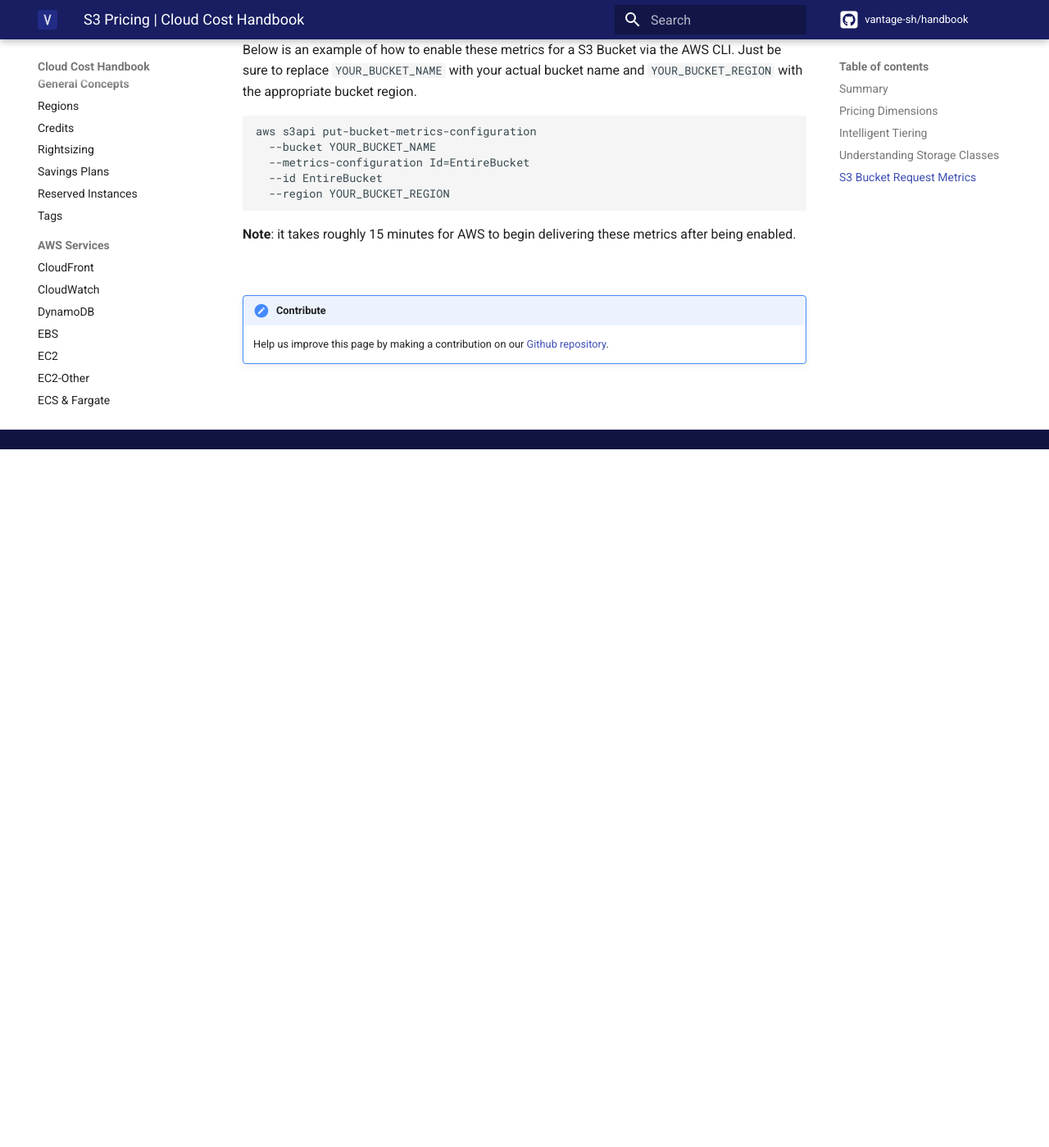
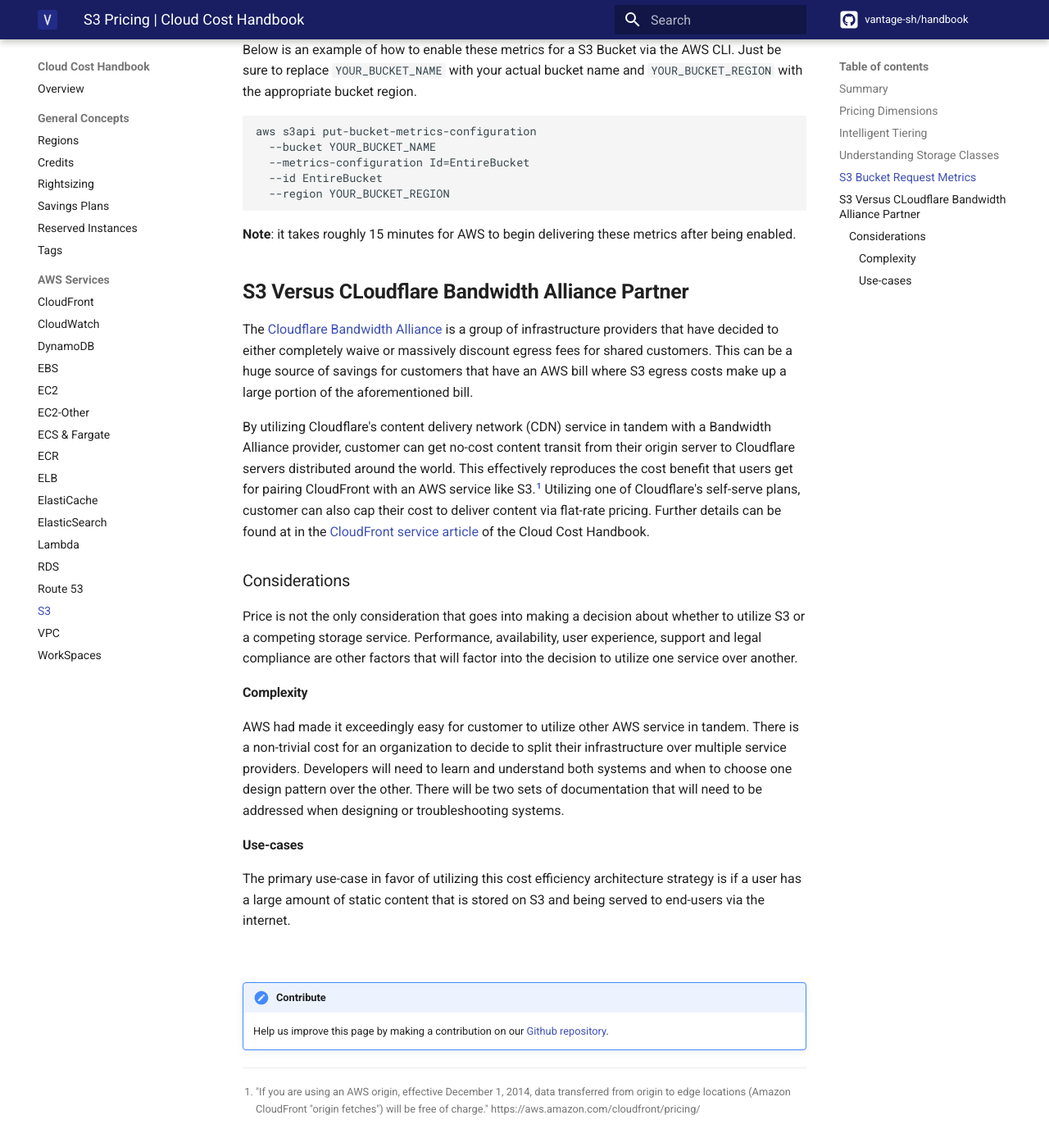
Before and after one commit to vantage-sh/handbook.vantage.sh, an MkDocs documentation site: the page built from docs/aws/services/s3-pricing.md, in a window 1280 px wide and 1400 px high, scrolled down 4809 px. Shown: the whole window at 82% size. Built offline with MkDocs 1.6.1 and Material for MkDocs 9.7.7, drawn with Linux system fonts in a browser that asks for light colours; comment, search, counter and statistics services are not loaded; before the commit the page ends 5357 px from its top, so only the background shows below that.

Commit message:
Add section to S3 section on Bandwidth Alliance

```diff
--- a/docs/aws/services/s3-pricing.md
+++ b/docs/aws/services/s3-pricing.md
@@ -63,6 +63,28 @@
 
 **Note**: it takes roughly 15 minutes for AWS to begin delivering these metrics after being enabled.
 
+
+## S3 Versus CLoudflare Bandwidth Alliance Partner
+
+The [Cloudflare Bandwidth Alliance](https://www.cloudflare.com/bandwidth-alliance/) is a group of infrastructure providers that have decided to either completely waive or massively discount egress fees for shared customers. This can be a huge source of savings for customers that have an AWS bill where S3 egress costs make up a large portion of the aforementioned bill.
+
+By utilizing Cloudflare's content delivery network (CDN) service in tandem with a Bandwidth Alliance provider, customer can get no-cost content transit from their origin server to Cloudflare servers distributed around the world. This effectively reproduces the cost benefit that users get for pairing CloudFront with an AWS service like S3.[^noegressfees] Utilizing one of Cloudflare's self-serve plans, customer can also cap their cost to deliver content via flat-rate pricing. Further details can be found at in the [CloudFront service article](https://handbook.vantage.sh/aws/services/cloudfront-pricing/#cloudfront-versus-cloudflare) of the Cloud Cost Handbook.
+
+### Considerations
+
+Price is not the only consideration that goes into making a decision about whether to utilize S3 or a competing storage service. Performance, availability, user experience, support and legal compliance are other factors that will factor into the decision to utilize one service over another.
+
+#### Complexity
+
+AWS had made it exceedingly easy for customer to utilize other AWS service in tandem. There is a non-trivial cost for an organization to decide to split their infrastructure over multiple service providers. Developers will need to learn and understand both systems and when to choose one design pattern over the other. There will be two sets of documentation that will need to be addressed when designing or troubleshooting systems.
+
+#### Use-cases
+
+The primary use-case in favor of utilizing this cost efficiency architecture strategy is if a user has a large amount of static content that is stored on S3 and being served to end-users via the internet.
+
+[^noegressfees]: "If you are using an AWS origin, effective December 1, 2014, data transferred from origin to edge locations (Amazon CloudFront "origin fetches") will be free of charge." https://aws.amazon.com/cloudfront/pricing/
+
+
 <br/>
 
 !!! Contribute
```
